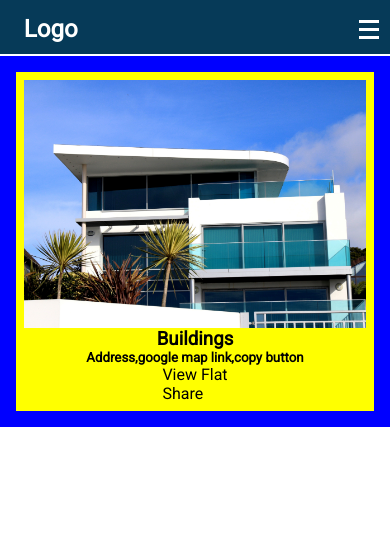
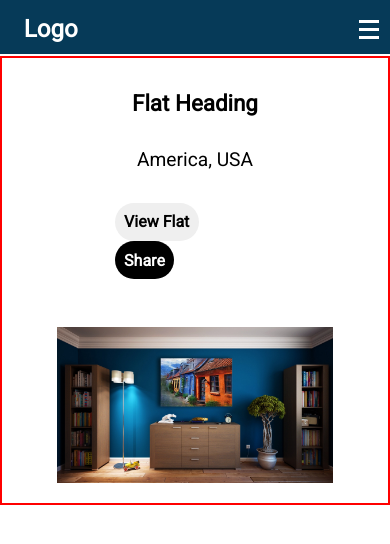
Before and after one commit to Saran-pariyar/flat-trade, a React (Create React App) app: page / in a window 390 px wide. Shown: the top 544 px of the page. Built offline with nearby package versions, Linux system fonts and the light colour scheme.

Commit message:
Main section completed

```diff
--- a/src/components/FlatDetail/MainSection/MainSection.jsx
+++ b/src/components/FlatDetail/MainSection/MainSection.jsx
@@ -1,24 +1,22 @@
 import React from "react";
 import "./mainSection.css";
-import flat from "./five.jpg";
+import flat from "../../../assets/img/two.jpg";
 
 const MainSection = () => {
   return (
-    <section className="main">
-      <div className="main-container">
-        <div className="flat-detail">
-          <h1>Buildings</h1>
-          <h5>Address,google map link,copy button</h5>
-          <div className="buttons">
-            <div className="btn">View Flat</div>
-            <div className="btn">Share</div>
-          </div>
-        </div>
-        <div className="flat-img">
-          <img src={flat} alt="Image" className="image" />
+    <div className="main-container">
+      <div className="text-section">
+        <div className="heading">Flat Heading</div>
+        <div className="address">America, USA</div>
+        <div className="btn-section">
+          <button className="view-flat-btn">View Flat</button>
+          <button className="share-btn">Share</button>
         </div>
       </div>
-    </section>
+      <div className="img-section">
+        <img className="flat-image" src={flat} alt="" />
+      </div>
+    </div>
   );
 };
 export default MainSection;
--- a/src/components/FlatDetail/MainSection/mainSection.css
+++ b/src/components/FlatDetail/MainSection/mainSection.css
@@ -1,54 +1,95 @@
-.main {
-    padding: 1rem;
-    background-color: blue;
+.main-container {
     display: flex;
-    justify-content: center;
+    justify-content: space-around;
+    width: 100%;
+    border: 2px solid red;
+    height: 40vh;
 
 }
 
-.main-container {
-    background-color: yellow;
+/* text section  */
+.text-section {
+    width: 50%;
     display: flex;
-    justify-content: space-around;
+    flex-direction: column;
+    justify-content: space-evenly;
     align-items: center;
-    width: 90%;
-    padding: 0.5rem;
 }
 
-.flat-detail {
-    height: 50%;
-    display: flex;
-    flex-direction: column;
-    justify-content: center;
-    align-items: center;
-    width: 50%;
+.heading {
+    font-size: 2rem;
+    font-weight: bold;
 }
 
-.flat-img {
-    display: flex;
-    justify-content: center;
-    align-items: center;
-    width: 50%;
+.address {
+    font-size: 1.5rem;
+    /* font-weight: bold; */
 }
 
-.image {
-    width: 100%;
-    height: 50%;
+/* button styling  */
+.btn-section button {
+    outline: none;
+    padding: 1rem;
+    margin: 0 1rem;
+    border-radius: 20px;
+    font-weight: bold;
+    font-size: 1.2rem;
+    /* color: #ffff; */
+    border: 0;
+    transition: all 0.1s;
 }
 
-@media only screen and (max-width:800px) {
+.btn-section button:hover {
+    cursor: pointer;
+    box-shadow: 5px 5px gray;
+
+}
+
+.view-flat-btn {}
+
+.share-btn {
+    background: #000;
+    color: white;
+}
+
+/* image section  */
+.img-section {
+    width: 50%;
+    padding: 1rem;
+}
+
+.flat-image {
+    max-width: 100%;
+    max-height: 100%;
+}
+
+/* responsiveness  */
+@media only screen and (max-width:860px) {
     .main-container {
-        height: 100%;
-        flex-direction: column-reverse;
-        justify-content: center;
+        flex-direction: column;
+        height: auto;
         align-items: center;
-        width: 100%;
     }
 
-    .flat-detail,
-    .flat-img,
-    .image {
-        width: 100%;
+    .text-section {
+        height: 30vh;
     }
 
+    .heading {
+        font-size: 1.4rem;
+    }
+
+    .address {
+        font-size: 1.2rem;
+    }
+
+    .btn-section button {
+        font-size: 1rem;
+        padding: 0.6rem;
+        margin: 0 1rem;
+    }
+
+    .img-section {
+        width: 80%;
+    }
 }
```
